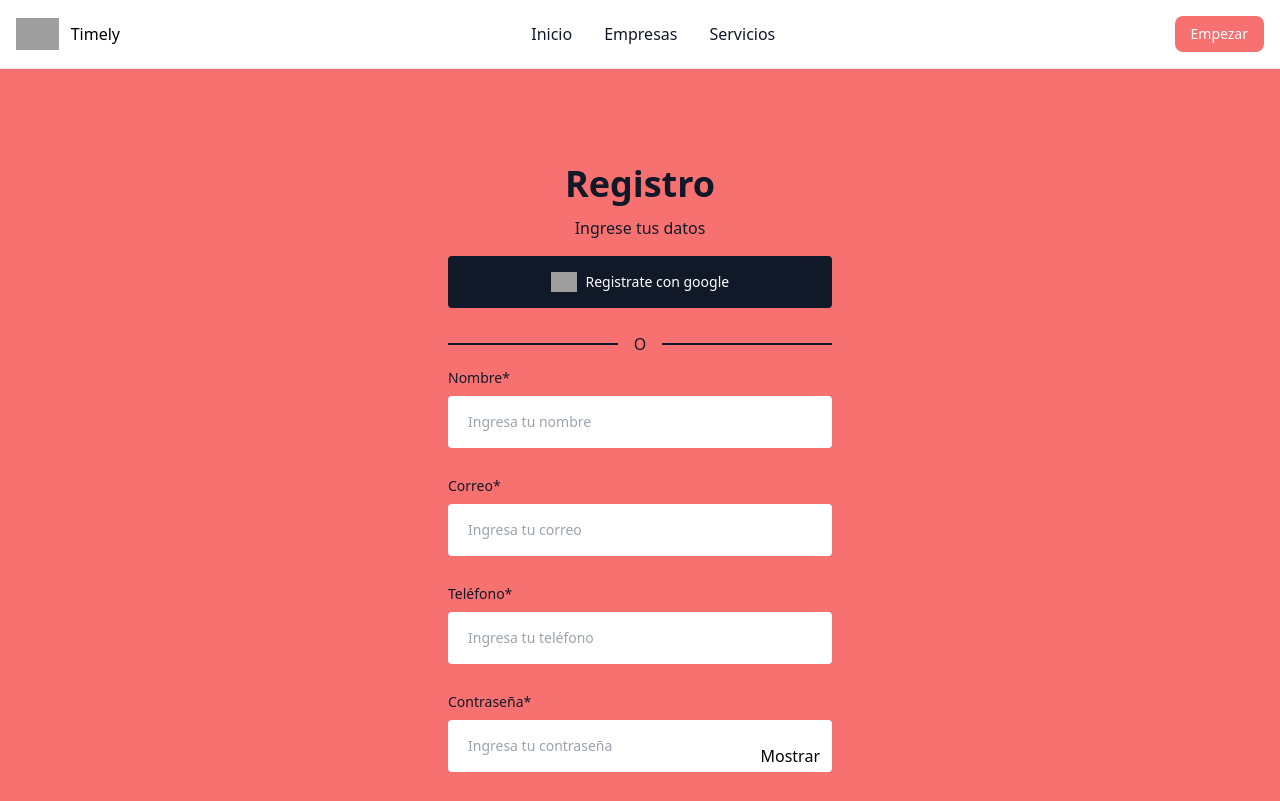
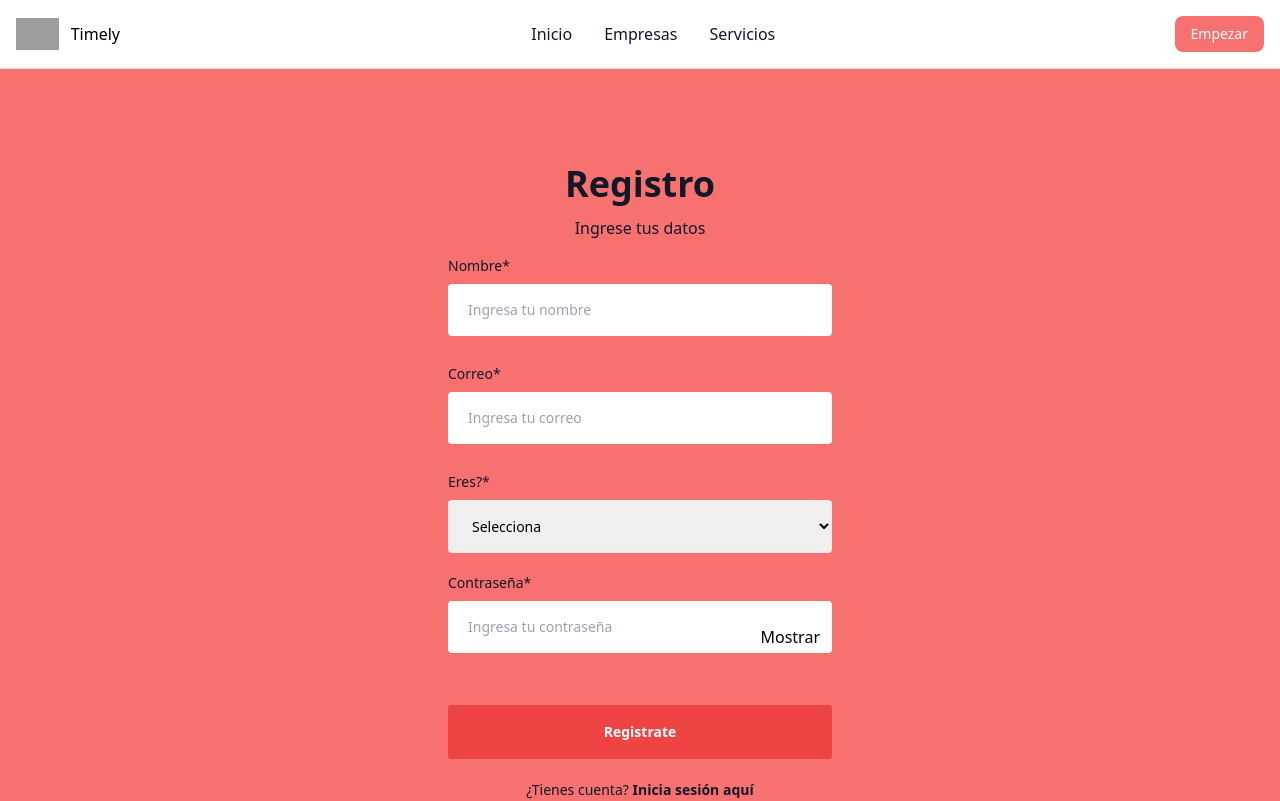
Before and after one commit to Timely90/Timely-Web, a React (Vite) app: page /timely-register in a window 1280 px wide. Shown: the top 801 px of the page. Built offline with nearby package versions, Linux system fonts and the light colour scheme; grey boxes are pictures that could not be loaded.

Commit message:
Trabajando con el sesion

```diff
--- a/src/validation/register.ts
+++ b/src/validation/register.ts
@@ -9,12 +9,12 @@ export const handleSubmitUsers = async (
   event: FormEvent,
   name: string,
   email: string,
-  telefono: string,
+  rol: string,
   password: string,
   isVerified: boolean,
   setName: React.Dispatch<React.SetStateAction<string>>,
   setEmail: React.Dispatch<React.SetStateAction<string>>,
-  setTelefono: React.Dispatch<React.SetStateAction<string>>,
+  setRol: React.Dispatch<React.SetStateAction<string>>,
   setPassword: React.Dispatch<React.SetStateAction<string>>,
   setisVerify: React.Dispatch<React.SetStateAction<boolean>>
 ): Promise<boolean> => {
@@ -32,8 +32,8 @@ export const handleSubmitUsers = async (
     return false;
   }
 
-  if (telefono == "") {
-    mostrarMensaje("Ingrese su teléfono", MensajeErrUsuario);
+  if (rol == "") {
+    mostrarMensaje("Ingrese su rol", MensajeErrUsuario);
     return false;
   }
 
@@ -45,13 +45,13 @@ export const handleSubmitUsers = async (
   function resetForm() {
     setName("");
     setEmail("");
-    setTelefono("");
+    setRol("");
     setPassword("");
     setisVerify(false);
   }
 
   try {
-    const responseRegister = await axios.post(`${api}/auth/register`, { name, email, telefono, password, isVerified });
+    const responseRegister = await axios.post(`${api}/auth/register`, { name, email, rol, password, isVerified });
     const mensaje = responseRegister.data.message;
     mostrarMensaje(mensaje, MensajeActUsuario);
     resetForm();
--- a/src/views/register.tsx
+++ b/src/views/register.tsx
@@ -6,11 +6,15 @@ import { handleSubmitUsers } from "../validation/register";
 
 function Register() {
   const [name, setName] = useState("");
-  const [telefono, setTelefono] = useState("");
   const [email, setEmail] = useState("");
   const [password, setPassword] = useState("");
   const [isVerified, setisVerified] = useState(false);
   const [showPassword, setShowPassword] = useState(false);
+  const [rol, setRol] = useState('');
+
+  const handleRolChange = (e:any) => {
+    setRol(e.target.value);
+  };
 
   const togglePasswordVisibility = () => {
     setShowPassword(!showPassword);
@@ -35,19 +39,19 @@ function Register() {
       event,
       name,
       email,
-      telefono,
+      rol,
       password,
       isVerified,
       setName,
       setEmail,
-      setTelefono,
+      setRol,
       setPassword,
       setisVerified
     );
 
     if (registrationSuccessful) {
       setTimeout(() => {
-        navigate("/woody-emailverifi");
+        navigate("/timely-emailverifi");
       }, 3000);
     }
   };
@@ -83,22 +87,6 @@ function Register() {
                   Registro
                 </h3>
                 <p className="mb-4 text-gray-900">Ingrese tus datos</p>
-                <a
-                  className="flex items-center justify-center w-full py-4 mb-6 text-sm font-medium transition duration-300 rounded text-white bg-gray-900 hover:bg-grey-400 focus:ring-4 focus:ring-grey-300"
-                  href="https://woody-backend.vercel.app/google"
-                >
-                  <img
-                    className="h-5 mr-2"
-                    src="https://raw.githubusercontent.com/Loopple/loopple-public-assets/main/motion-tailwind/img/logos/logo-google.png"
-                    alt=""
-                  />
-                  Registrate con google
-                </a>
-                <div className="flex items-center mb-3">
-                  <hr className="h-0 border-b border-solid border-gray-900 grow" />
-                  <p className="mx-4 text-gray-900">O</p>
-                  <hr className="h-0 border-b border-solid border-gray-900 grow" />
-                </div>
                 <p
                   id="MensajeErrUsuario"
                   className=" hidden text-gray-900 text-sm font-medium rounded-lg text-center"
@@ -129,17 +117,23 @@ function Register() {
                   onChange={(e) => setEmail(e.target.value)}
                   className="flex items-center w-full px-5 py-4 mr-2 text-sm font-medium outline-none focus:bg-grey-400 mb-7 placeholder:text-grey-700 bg-grey-200 rounded"
                 />
-                <label className="mb-2 text-sm text-start text-gray-900">
-                  Teléfono*
+                <label
+                  htmlFor="rol"
+                  className="mb-2 text-sm text-start text-gray-900"
+                >
+                  Eres?*
                 </label>
-                <input
-                  id="telefono"
-                  type="text"
-                  placeholder="Ingresa tu teléfono"
-                  value={telefono}
-                  onChange={(e) => setTelefono(e.target.value)}
-                  className="flex items-center w-full px-5 py-4 mr-2 text-sm font-medium outline-none focus:bg-grey-400 mb-7 placeholder:text-grey-700 bg-grey-200 rounded"
-                />
+                <select
+                  id="rol"
+                  name="estilo"
+                  value={rol}
+                  onChange={handleRolChange}
+                  className="flex items-center w-full px-5 py-4 mb-5 mr-2 text-sm font-medium outline-none focus:bg-grey-400 placeholder:text-grey-700 bg-grey-200 rounded"
+                >
+                  <option value="">Selecciona</option>
+                  <option value="estilista">Estilista</option>
+                  <option value="cliente">Cliente</option>
+                </select>
                 <label className="mb-2 text-sm text-start text-gray-900">
                   Contraseña*
                 </label>
--- a/src/views/sesion.tsx
+++ b/src/views/sesion.tsx
@@ -1,7 +1,10 @@
 import { FormEvent, useEffect, useState } from "react";
 import Footer from "../components/Footer";
 import Header from "../components/header";
-import { handleSubmitUserSesion, handleSubmitVerifi } from "../validation/sesion";
+import {
+  handleSubmitUserSesion,
+  handleSubmitVerifi,
+} from "../validation/sesion";
 import { useNavigate } from "react-router-dom";
 
 export interface UserData {
@@ -10,7 +13,6 @@ export interface UserData {
 }
 
 function Sesion() {
-
   const [email, setEmail] = useState("");
   const [password, setPassword] = useState("");
   const [windowWidth, setWindowWidth] = useState(window.innerWidth);
@@ -43,13 +45,11 @@ function Sesion() {
         localStorage.setItem("ACCESS_TOKEN", token);
 
         const sessionData: UserData = {
-                    name, email
+          name,
+          email,
         };
 
-                localStorage.setItem(
-                    "USER_SESSION",
-                    JSON.stringify(sessionData)
-                );
+        localStorage.setItem("USER_SESSION", JSON.stringify(sessionData));
 
         setTimeout(() => {
           navigate("/");
@@ -64,9 +64,9 @@ function Sesion() {
     const handleResize = () => {
       setWindowWidth(window.innerWidth);
     };
-        window.addEventListener('resize', handleResize);
+    window.addEventListener("resize", handleResize);
     return () => {
-            window.removeEventListener('resize', handleResize);
+      window.removeEventListener("resize", handleResize);
     };
   }, []);
 
@@ -75,7 +75,13 @@ function Sesion() {
   };
 
   const handleSubmitSesion = async (event: FormEvent) => {
-        const sesionData = await handleSubmitUserSesion(event, email, password, setEmail, setPassword);
+    const sesionData = await handleSubmitUserSesion(
+      event,
+      email,
+      password,
+      setEmail,
+      setPassword
+    );
 
     if (sesionData) {
       const { token, name, email } = sesionData;
@@ -83,13 +89,11 @@ function Sesion() {
       localStorage.setItem("ACCESS_TOKEN", token);
 
       const sessionData: UserData = {
-                name, email
+        name,
+        email,
       };
 
-            localStorage.setItem(
-                "USER_SESSION",
-                JSON.stringify(sessionData)
-            );
+      localStorage.setItem("USER_SESSION", JSON.stringify(sessionData));
 
       setTimeout(() => {
         navigate("/woody-libros");
@@ -104,29 +108,22 @@ function Sesion() {
       </div>
 
       <div className="container flex flex-col mx-auto bg-red-400 rounded-lg pt-14 my-5">
+        <div className="flex justify-center w-full h-full my-auto xl:gap-14 lg:justify-normal md:gap-5 draggable">
+          <div className="flex items-center justify-center w-full lg:p-12">
+            <div className=" ml-2 mr-2 w-full h-full flex items-center xl:p-10">
+              <form
+                onSubmit={handleSubmitSesion}
+                className={`mx-auto flex flex-col pb-6 text-center bg-red-400 rounded-3xl ${
+                  windowWidth < 768 ? "w-full" : ""
+                }`}
+              >
+                <h3 className="mb-3 text-4xl font-extrabold text-gray-900">
+                  Sesión
+                </h3>
 
-                <div className="flex justify-center w-full h-full my-auto xl:gap-14 lg:justify-normal md:gap-5 draggable">
-
-                    <div className="flex items-center justify-center w-full lg:p-12">
-
-                        <div className=" ml-2 mr-2 w-full h-full flex items-center xl:p-10">
-                            <form onSubmit={handleSubmitSesion} className={`mx-auto flex flex-col pb-6 text-center bg-red-400 rounded-3xl ${windowWidth < 768 ? 'w-full' : ''}`}>
-
-                                <h3 className="mb-3 text-4xl font-extrabold text-gray-900">Sesión</h3>
-
-                                <p className="mb-4 text-gray-900">Ingrese tu correo y contraseña</p>
-                                <a
-                                    className="flex items-center justify-center w-full py-4 mb-6 text-sm font-medium transition duration-300 rounded text-white bg-gray-900 hover:bg-grey-400 focus:ring-4 focus:ring-grey-300"
-                                    href="https://woody-backend.vercel.app/google"
-                                >
-                                    <img className="h-5 mr-2" src="https://raw.githubusercontent.com/Loopple/loopple-public-assets/main/motion-tailwind/img/logos/logo-google.png" alt="" />
-                                    Inicia sesión con google
-                                </a>
-                                <div className="flex items-center mb-3">
-                                    <hr className="h-0 border-b border-solid border-gray-900 grow" />
-                                    <p className="mx-4 text-gray-900">O</p>
-                                    <hr className="h-0 border-b border-solid border-gray-900 grow" />
-                                </div>
+                <p className="mb-4 text-gray-900">
+                  Ingrese tu correo y contraseña
+                </p>
                 <p
                   id="MensajeErrUsuario"
                   className=" hidden text-gray-900 text-sm font-medium rounded-lg text-center"
@@ -135,7 +132,10 @@ function Sesion() {
                   id="MensajeActUsuario"
                   className=" hidden text-gray-900 text-sm font-medium rounded-lg text-center"
                 ></p>
-                                <label htmlFor="email" className="mb-2 text-sm text-start text-gray-900">
+                <label
+                  htmlFor="email"
+                  className="mb-2 text-sm text-start text-gray-900"
+                >
                   Correo*
                 </label>
                 <input
@@ -146,7 +146,10 @@ function Sesion() {
                   placeholder="Ingresa tu correo"
                   className="flex items-center w-full px-5 py-4 mr-2 text-sm font-medium outline-none focus:bg-grey-400 mb-7 placeholder:text-grey-700 bg-grey-200 text-dark-grey-900 rounded"
                 />
-                                <label htmlFor="password" className="mb-2 text-sm text-start text-gray-900">
+                <label
+                  htmlFor="password"
+                  className="mb-2 text-sm text-start text-gray-900"
+                >
                   Contraseña*
                 </label>
                 <div className="relative">
@@ -164,25 +167,31 @@ function Sesion() {
                     onClick={togglePasswordVisibility}
                     className="absolute top-1/2 right-3 transform -translate-y-1/2 focus:outline-none"
                   >
-                                        {showPassword ? (
-                                            <p>Ocultar</p>
-                                        ) : (
-                                            <p>Mostrar</p>
-                                        )}
+                    {showPassword ? <p>Ocultar</p> : <p>Mostrar</p>}
                   </button>
                 </div>
                 <div className=" mb-8">
-                                    <a href="/timely-password" className="mr-4 text-sm font-medium text-gray-900">
+                  <a
+                    href="/timely-password"
+                    className="mr-4 text-sm font-medium text-gray-900"
+                  >
                     ¿Olvidaste tu contraseña?
                   </a>
                 </div>
-                                <button type="submit"
+                <button
+                  type="submit"
                   className="w-full px-6 py-5 mb-5 text-sm font-bold leading-none text-white transition duration-300 md:w-96 rounded bg-red-500 hover:bg-red-600 focus:ring-red-700"
                 >
                   Iniciar sesión
                 </button>
                 <p className="text-sm leading-relaxed text-gray-900">
-                                    ¿No tienes cuenta? <a href="/timely-register" className="font-bold text-gray-900">Create una aquí</a>
+                  ¿No tienes cuenta?{" "}
+                  <a
+                    href="/timely-register"
+                    className="font-bold text-gray-900"
+                  >
+                    Create una aquí
+                  </a>
                 </p>
               </form>
             </div>
@@ -192,6 +201,6 @@ function Sesion() {
       <Footer />
     </div>
   );
-};
+}
 
 export default Sesion;
```
Also changed, not shown: src/views/emailVerifi.tsx (+6 -6 lines), 5 other files (tests, documents, lock files or other folders). Lines whose indentation alone changed are shown as unchanged.
